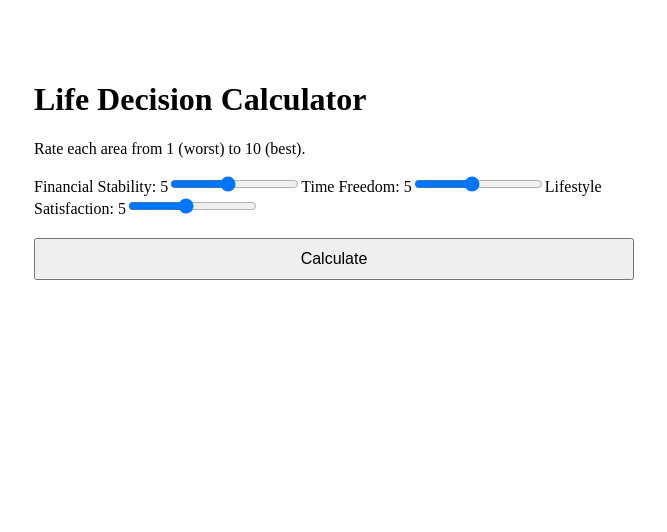
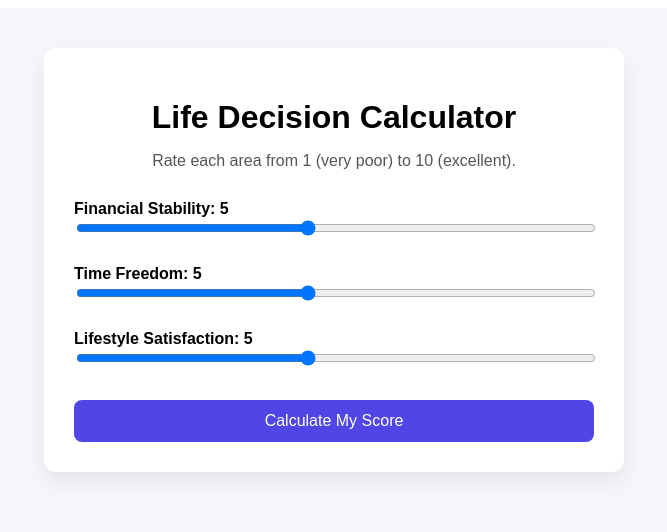
Before and after one commit to billybirdsong93/CalcYourLifeMinimal, a Next.js app: page / in a window 1280 px wide. Shown: the top 532 px of the page, without its empty margins (306-973 px from the left). Built offline with nearby package versions, Linux system fonts and the light colour scheme.

Commit message:
improve ui design calculator

```diff
--- a/app/page.js
+++ b/app/page.js
@@ -14,62 +14,110 @@ setResult(score);
 };
 
 return (
-<main style={{ maxWidth: "600px", margin: "40px auto", padding: "20px" }}>
-<h1>Life Decision Calculator</h1>
-<p>Rate each area from 1 (worst) to 10 (best).</p>
+<main
+style={{
+minHeight: "100vh",
+background: "#f5f7fb",
+padding: "40px 20px",
+fontFamily: "Arial, sans-serif",
+}}
+>
+<div
+style={{
+maxWidth: "520px",
+margin: "0 auto",
+background: "#ffffff",
+borderRadius: "12px",
+padding: "30px",
+boxShadow: "0 10px 25px rgba(0,0,0,0.08)",
+}}
+>
+<h1 style={{ textAlign: "center", marginBottom: "10px" }}>
+Life Decision Calculator
+</h1>
 
-<label>
+<p style={{ textAlign: "center", color: "#555", marginBottom: "30px" }}>
+Rate each area from 1 (very poor) to 10 (excellent).
+</p>
+
+{/* Financial */}
+<div style={{ marginBottom: "25px" }}>
+<label style={{ fontWeight: "bold" }}>
 Financial Stability: {financial}
+</label>
 <input
 type="range"
 min="1"
 max="10"
 value={financial}
 onChange={(e) => setFinancial(Number(e.target.value))}
+style={{ width: "100%" }}
 />
+</div>
+
+{/* Time */}
+<div style={{ marginBottom: "25px" }}>
+<label style={{ fontWeight: "bold" }}>
+Time Freedom: {time}
 </label>
-
-<label>
-Time Freedom: {time}
 <input
 type="range"
 min="1"
 max="10"
 value={time}
 onChange={(e) => setTime(Number(e.target.value))}
+style={{ width: "100%" }}
 />
+</div>
+
+{/* Lifestyle */}
+<div style={{ marginBottom: "30px" }}>
+<label style={{ fontWeight: "bold" }}>
+Lifestyle Satisfaction: {lifestyle}
 </label>
-
-<label>
-Lifestyle Satisfaction: {lifestyle}
 <input
 type="range"
 min="1"
 max="10"
 value={lifestyle}
 onChange={(e) => setLifestyle(Number(e.target.value))}
+style={{ width: "100%" }}
 />
-</label>
+</div>
 
 <button
 onClick={calculateScore}
 style={{
-marginTop: "20px",
-padding: "10px",
 width: "100%",
+padding: "12px",
 fontSize: "16px",
+borderRadius: "8px",
+border: "none",
+background: "#4f46e5",
+color: "#ffffff",
 cursor: "pointer",
 }}
 >
-Calculate
+Calculate My Score
 </button>
 
-{result && (
-<div style={{ marginTop: "30px" }}>
+{result !== null && (
+<div
+style={{
+marginTop: "30px",
+padding: "20px",
+borderRadius: "8px",
+background: "#f0f4ff",
+textAlign: "center",
+}}
+>
 <h2>Your Life Score</h2>
-<p style={{ fontSize: "24px" }}>{result} / 10</p>
+<p style={{ fontSize: "28px", fontWeight: "bold" }}>
+{result} / 10
+</p>
 </div>
 )}
+</div>
 </main>
 );
 }
```
